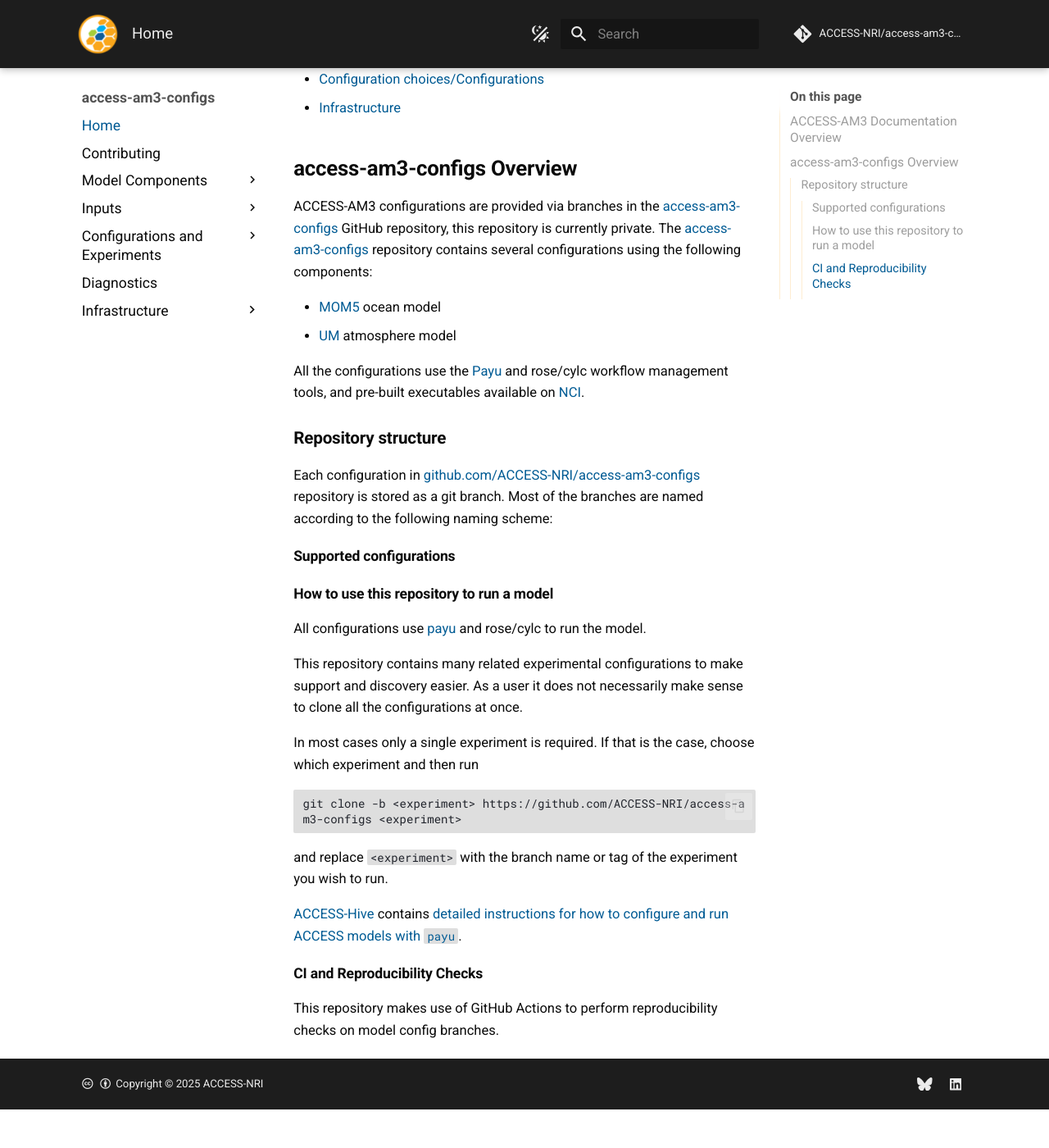
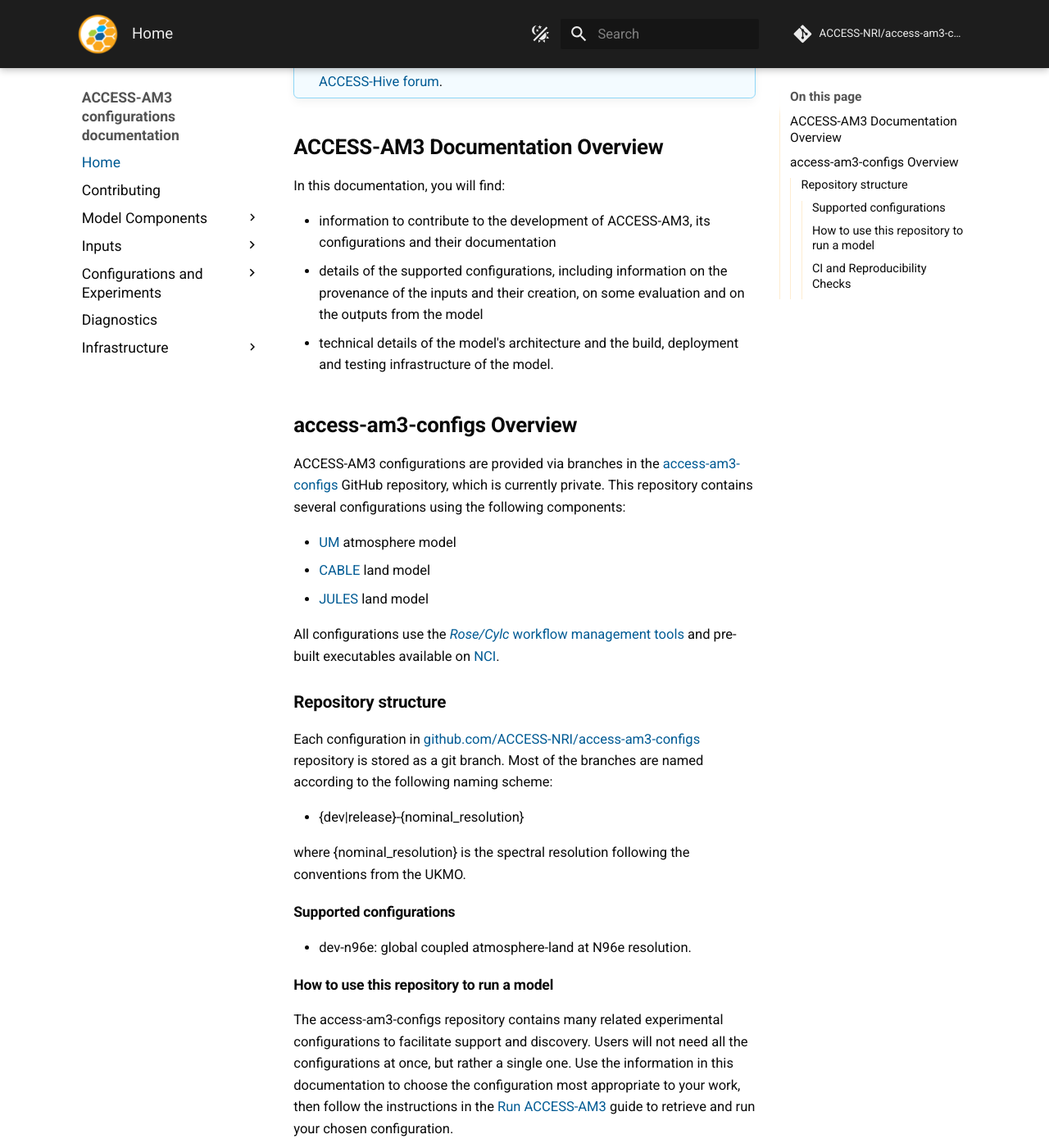
Before and after one commit to ACCESS-NRI/access-am3-configs-doc, an MkDocs documentation site: the page built from documentation/docs/pages/index.md, in a window 1280 px wide and 1400 px high, scrolled down 349 px. Shown: the whole window at 82% size. Built offline with MkDocs 1.6.1 and Material for MkDocs 9.7.7, drawn with Linux system fonts in a browser that asks for light colours; comment, search, counter and statistics services are not loaded; before the commit the page ends 1702 px from its top, so only the background shows below that; some of the changed text lies outside the part shown.

Commit message:
Adjustments to top level landing page (#10)
* Adjustments to top level landing page

* Add warning saying docs are under construction

* Fix the models listed on landing page

* Some wording changes and add forum link for access

* Revise documentation

This takes into account Heidi's comments and my own ideas.

* Add Font Awesome CSS to mkdocs configuration

* Update documentation site name and repository links

* Update forum link in licensing information

* Minor rewording

---------

Co-authored-by: Claire Carouge <ccarouge@users.noreply.github.com>

````diff
--- a/documentation/docs/pages/index.md
+++ b/documentation/docs/pages/index.md
@@ -1,53 +1,47 @@
 
 # Home
 
+!!! warning "Under construction"
+    This documentation is still under construction. It will be developed during the alpha testing. We welcome any [contributions](/contributing).
+
 Welcome to the documentation for the [ACCESS-AM3 model configurations](https://github.com/ACCESS-NRI/access-am3-configs)!
 
+!!! info "Licensing information"
+    This model uses components and science configurations from the UK Met Office (UKMO), and as such are license restricted. This means the associated repositories are required to be private. If you would like to be granted access to these repositories, please get in touch [on the ACCESS-Hive forum](https://forum.access-hive.org.au/t/request-access-to-am3-configurations/5580).
 
 ## ACCESS-AM3 Documentation Overview
 
-See the navigation links on the left. Some reading tips, see:
+In this documentation, you will find:
 
- - [Contributing](/contributing)
- - [Inputs](/inputs/Forcing-data-models)
- - [Configuration choices/Configurations](/configurations/Overview/)
- - [Infrastructure](/infrastructure/Architecture/)
+- information to contribute to the development of ACCESS-AM3, its configurations and their documentation
+- details of the supported configurations, including information on the provenance of the inputs and their creation, on some evaluation and on the outputs from the model
+- technical details of the model's architecture and the build, deployment and testing infrastructure of the model.
 
 ## access-am3-configs Overview
-ACCESS-AM3 configurations are provided via branches in the [access-am3-configs](https://github.com/ACCESS-NRI/access-am3-configs) GitHub repository, this repository is currently private. The [access-am3-configs](https://github.com/ACCESS-NRI/access-am3-configs) repository contains several configurations using the following components:
+ACCESS-AM3 configurations are provided via branches in the [access-am3-configs](https://github.com/ACCESS-NRI/access-am3-configs) GitHub repository, which is currently private. This repository contains several configurations using the following components:
 
-- [MOM5](https://github.com/ACCESS-NRI/mom5) ocean model
 - [UM](https://github.com/ACCESS-NRI/UM) atmosphere model
+- [CABLE](https://github.com/CABLE-LSM/CABLE) land model
+- [JULES](https://github.com/ACCESS-NRI/JULES) land model
 
-All the configurations use the [Payu](https://payu.readthedocs.io/en/latest/) and rose/cylc workflow management tools, and pre-built executables available on [NCI](https://nci.org.au/).
+All configurations use the [_Rose/Cylc_ workflow management tools](https://docs.access-hive.org.au/models/run_a_model/rose_cylc/) and pre-built executables available on [NCI](https://nci.org.au/).
 
 ### Repository structure
 
 Each configuration in [github.com/ACCESS-NRI/access-am3-configs](https://github.com/ACCESS-NRI/access-am3-configs) repository is stored as a git branch. Most of the branches are named according to the following naming scheme:
 
+* {dev|release}-{nominal_resolution}
+
+where {nominal_resolution} is the spectral resolution following the conventions from the UKMO.
 
 #### Supported configurations
 
-
+* dev-n96e: global coupled atmosphere-land at N96e resolution.
 
 #### How to use this repository to run a model
 
-All configurations use [payu](https://github.com/payu-org/payu) and rose/cylc to run the model.
-
-This repository contains many related experimental configurations to make support
-and discovery easier. As a user it does not necessarily make sense to clone all the
-configurations at once.
-
-In most cases only a single experiment is required. If that is the case, choose which experiment and then run
-
-```sh
-git clone -b <experiment> https://github.com/ACCESS-NRI/access-am3-configs <experiment>
-```
-
-and replace `<experiment>` with the branch name or tag of the experiment you wish to run.
-
-[ACCESS-Hive](https://access-hive.org.au/) contains [detailed instructions for how to configure and run ACCESS models with `payu`](https://access-hive.org.au/models/run-a-model).
+The access-am3-configs repository contains many related experimental configurations to facilitate support and discovery. Users will not need all the configurations at once, but rather a single one. Use the information in this documentation to choose the configuration most appropriate to your work, then follow the instructions in the [Run ACCESS-AM3](https://docs.access-hive.org.au/pr-previews/1058/models/run_a_model/run_access-am3/) guide to retrieve and run your chosen configuration.
 
 #### CI and Reproducibility Checks
 
-This repository makes use of GitHub Actions to perform reproducibility checks on model config branches.
+This repository will make use of GitHub Actions to perform reproducibility checks on supported configuration branches.
--- a/documentation/mkdocs.yml
+++ b/documentation/mkdocs.yml
@@ -1,14 +1,14 @@
 # This file uses the following environment variables set within the build workflow:
 # - SITE_URL: the URL of the site (Falls back to the default URL)
 # For example, for PR-previews, SITE_URL is set to <default_URL>/pr-preview-NUM
-site_name: access-am3-configs
+site_name: ACCESS-AM3 configurations documentation
 
 # Site URL
 site_url: !ENV [SITE_URL, "http://access-nri.github.io/access-am3-configs/"]
 
 # Git repository (Adds a link to the GitHub repository at the top)
-repo_url: https://github.com/ACCESS-NRI/access-am3-configs
-repo_name: ACCESS-NRI/access-am3-configs
+repo_url: https://github.com/ACCESS-NRI/access-am3-configs-doc
+repo_name: ACCESS-NRI/access-am3-configs-doc
 edit_uri: blob/main/documentation/docs/ #hopefully will fix the edit button from 404'ing, https://github.com/mkdocs/mkdocs/issues/2416
 
 # Theme
@@ -134,6 +134,7 @@ extra:
 
 extra_css:
   - "https://fonts.googleapis.com/icon?family=Material+Icons"   # Material Icons Reference - https://material.io/resources/icons/?style=baseline
+  - "https://cdnjs.cloudflare.com/ajax/libs/font-awesome/6.5.0/css/all.min.css"
   - fontello/css/fontello-codes.css
   - fontello/css/fontello-ie7-codes.css
   - fontello/css/fontello-ie7.css
````
